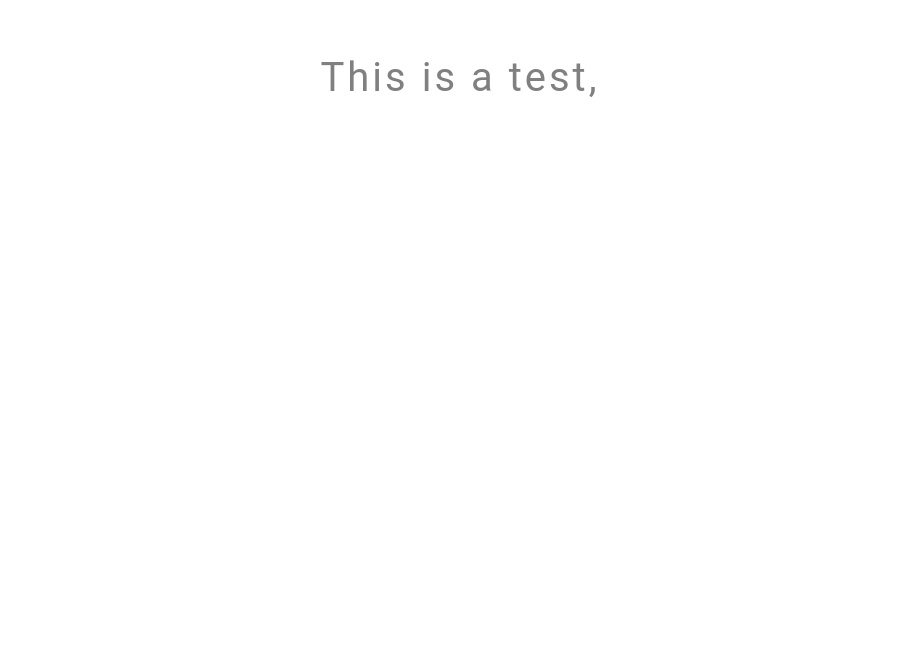
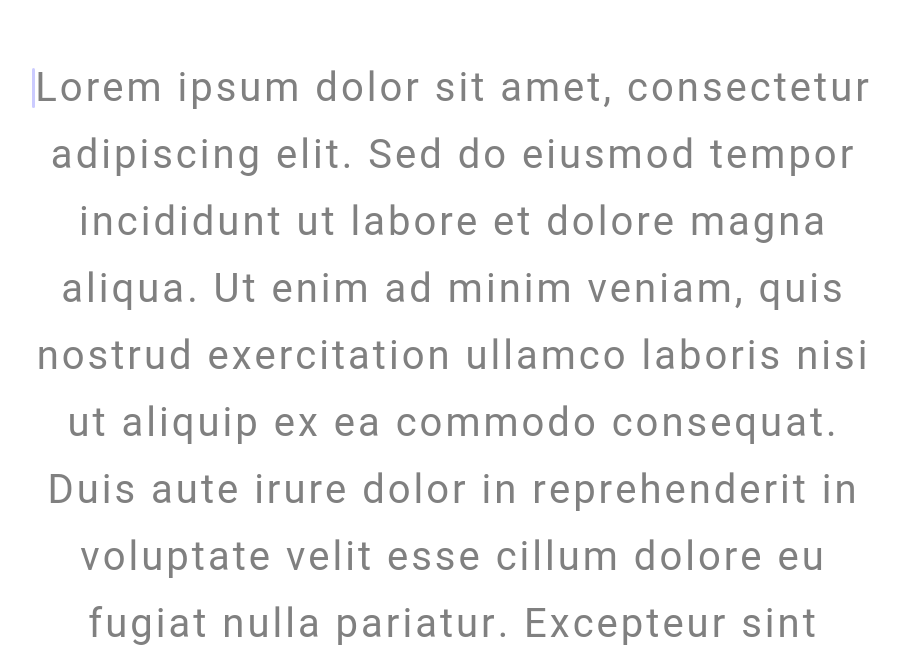
Before and after one commit to aitoAarni/typing-game, a React (Vite) app in the folder frontend/: page / in a window 1280 px wide. Shown: the part 154-801 px from the top of the page, without its empty margins (183-1083 px from the left). Built offline with nearby package versions, Linux system fonts and the light colour scheme.

Commit message:
caret works and bigger row margins

```diff
--- a/frontend/src/components/HomeView.tsx
+++ b/frontend/src/components/HomeView.tsx
@@ -1,7 +1,6 @@
 import TypingBox from "./TypingBox"
 
-const testText = `This is
-a   test, `
+const testText = `Lorem ipsum dolor sit amet, consectetur adipiscing elit. Sed do eiusmod tempor incididunt ut labore et dolore magna aliqua. Ut enim ad minim veniam, quis nostrud exercitation ullamco laboris nisi ut aliquip ex ea commodo consequat. Duis aute irure dolor in reprehenderit in voluptate velit esse cillum dolore eu fugiat nulla pariatur. Excepteur sint occaecat cupidatat non proident, sunt in culpa qui officia deserunt mollit anim id est laborum.`
 const HomeView = () => {
     return (
         <div
--- a/frontend/src/components/TypingBox.module.scss
+++ b/frontend/src/components/TypingBox.module.scss
@@ -11,17 +11,18 @@
 .wordContainer {
     display: flex;
     align-items: center;
+    margin: 10px 0;
 }
 .charContainer {
-    white-space: pre;
     display: flex;
     align-items: center;
+    font-size: 40px;
 
 }
 
 %charBase {
     font-family: "Roboto", sans-serif;
-    font-size: 40px;
+    font-size: 1em;
 }
 
 .charCorrect {
@@ -42,14 +43,14 @@
 %caretBase {
     display: inline-block;
     width: 3px;
-    height: 80%;
-    border-radius: 20px;
+    height: 1em;
+    border-radius: 10px;
 }
 
 .caret {
     @extend %caretBase;
     background-color: blue;
-    animation: blink 2s step-end infinite;
+    animation: blink 1s step-end infinite;
 }
 
 .noCaret {
```
